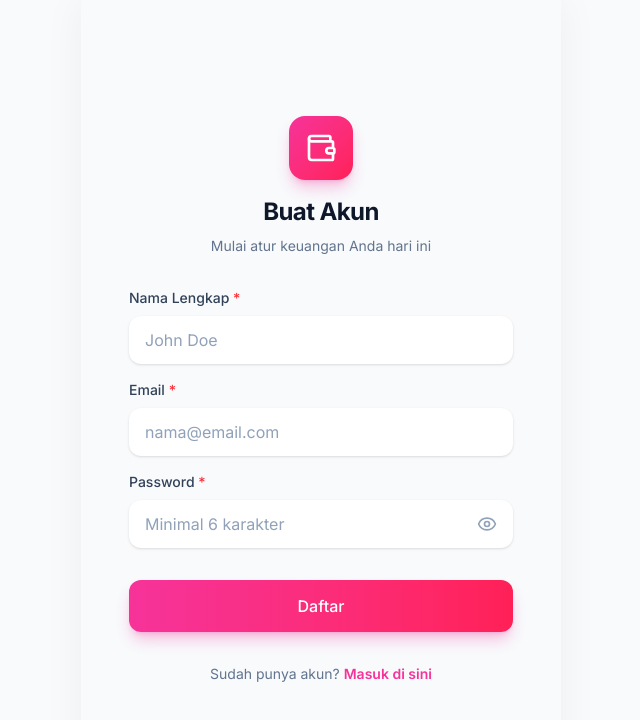
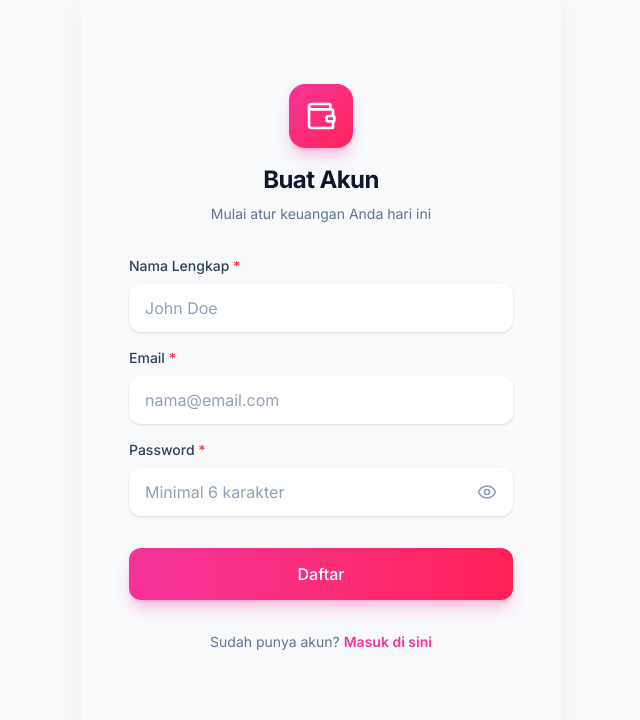
Before and after one commit to DANNN-ID/next-wallet, a Next.js app: page /register in a window 1280 px wide. Shown: the top 720 px of the page, without its empty margins (319-959 px from the left). Built offline with nearby package versions, Linux system fonts and the light colour scheme.

Commit message:
feat: implement root layout, login, and register pages

```diff
--- a/src/app/layout.tsx
+++ b/src/app/layout.tsx
@@ -13,6 +13,10 @@ export const metadata: Metadata = {
   title: "Dompetku",
   description: "Aplikasi Keuangan Pribadi Mobile-First",
   manifest: "/manifest.ts",
+  robots: {
+    index: false,
+    follow: false,
+  },
   icons: {
     icon: "/favicon.png",
   }
--- a/src/app/login/page.tsx
+++ b/src/app/login/page.tsx
@@ -29,7 +29,7 @@ export default function LoginPage() {
   }
 
   return (
-    <div className="flex flex-col min-h-screen p-6 bg-slate-50">
+    <div className="flex flex-col justify-center h-full min-h-[100dvh] p-6 bg-slate-50 -my-8">
       <div className="flex-1 flex flex-col justify-center max-w-sm mx-auto w-full space-y-8">
 
         {/* Logo & Heading */}
--- a/src/app/register/page.tsx
+++ b/src/app/register/page.tsx
@@ -29,7 +29,7 @@ export default function RegisterPage() {
   }
 
   return (
-    <div className="flex flex-col min-h-screen p-6 bg-slate-50">
+    <div className="flex flex-col justify-center h-full min-h-[100dvh] p-6 bg-slate-50 -my-8">
       <div className="flex-1 flex flex-col justify-center max-w-sm mx-auto w-full space-y-8">
 
         {/* Logo & Heading */}
```
